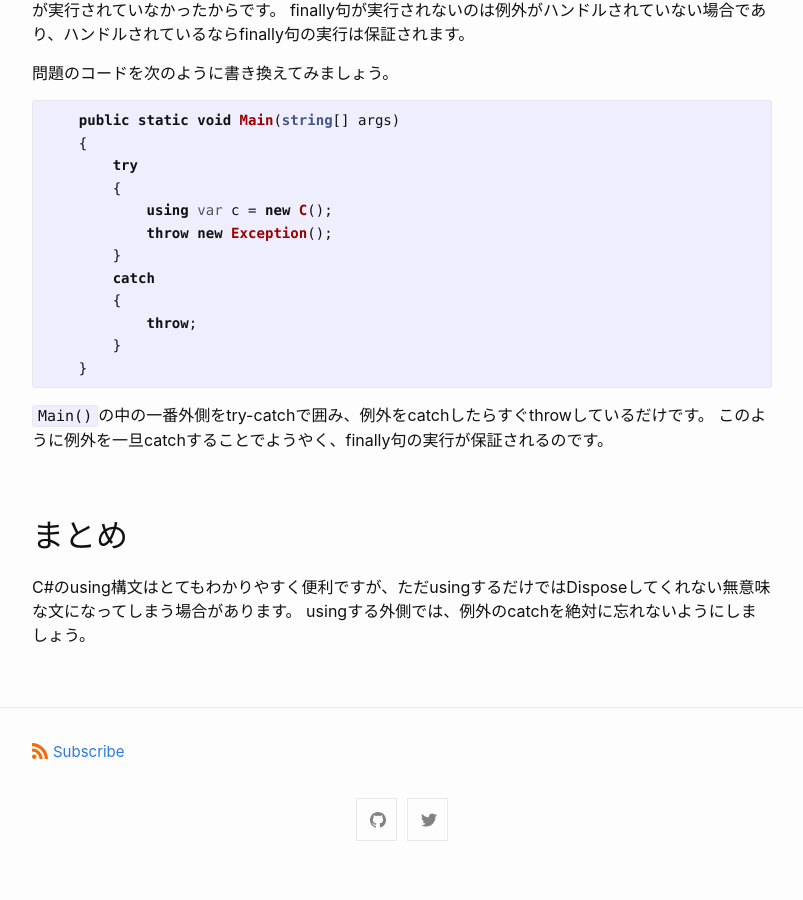
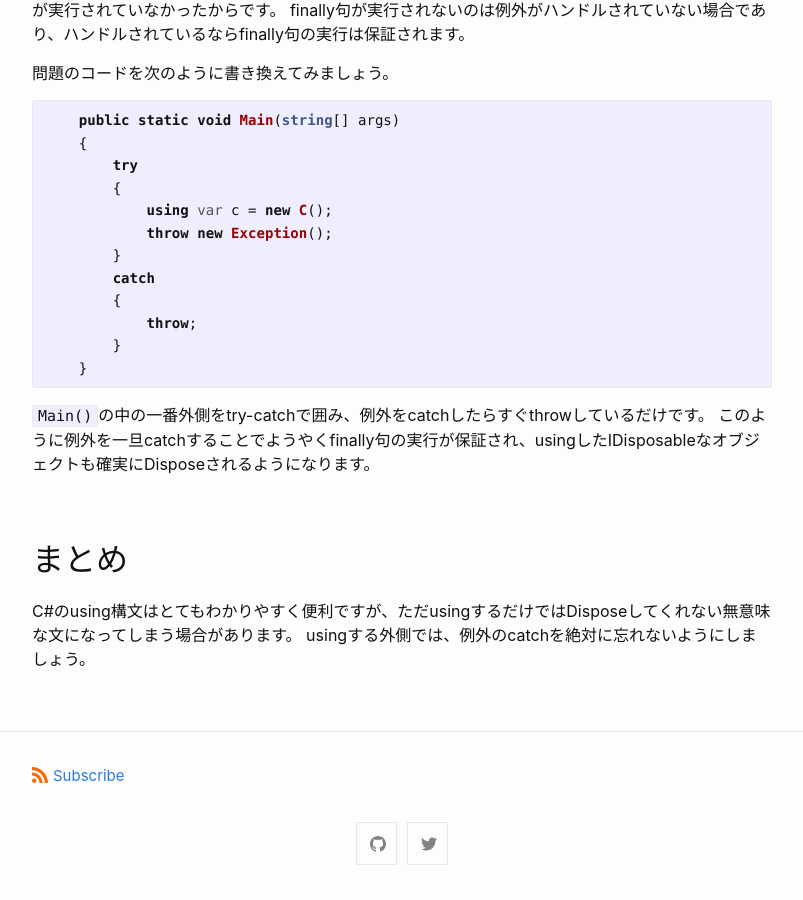
Before and after one commit to makiuchi-d/makiuchi-d.github.io, a Jekyll site: the page built from _posts/2021-09-16-csharp-using-idisposable.ja.md, in a window 1280 px wide and 900 px high, scrolled down 2498 px. Shown: the whole window, without its empty margins (238-1041 px from the left). Built offline with Jekyll 4.4.1, drawn with Linux system fonts in a browser that asks for light colours; before the commit the page ends 3374 px from its top, so only the background shows below that.

Commit message:
Disposeの話に繋げる

````diff
--- a/_posts/2021-09-16-csharp-using-idisposable.ja.md
+++ b/_posts/2021-09-16-csharp-using-idisposable.ja.md
@@ -109,7 +109,7 @@ finally句が実行されないのは例外がハンドルされていない場
 ```
 
 `Main()`の中の一番外側をtry-catchで囲み、例外をcatchしたらすぐthrowしているだけです。
-このように例外を一旦catchすることでようやく、finally句の実行が保証されるのです。
+このように例外を一旦catchすることでようやくfinally句の実行が保証され、usingしたIDisposableなオブジェクトも確実にDisposeされるようになります。
 
 ## まとめ
 
````
